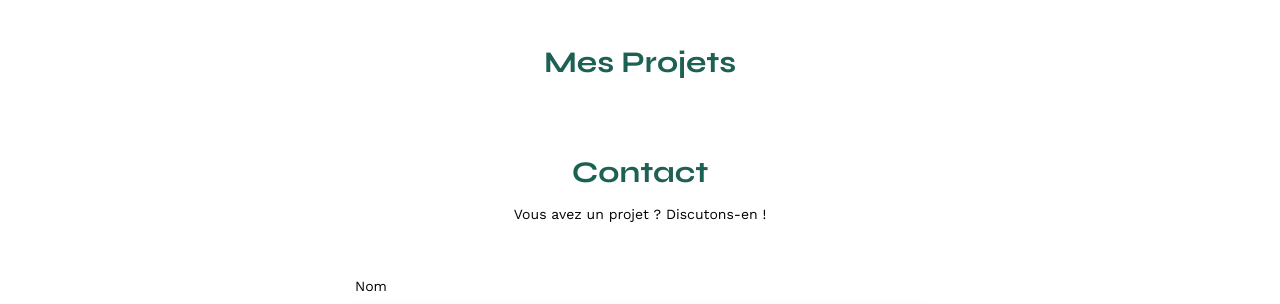
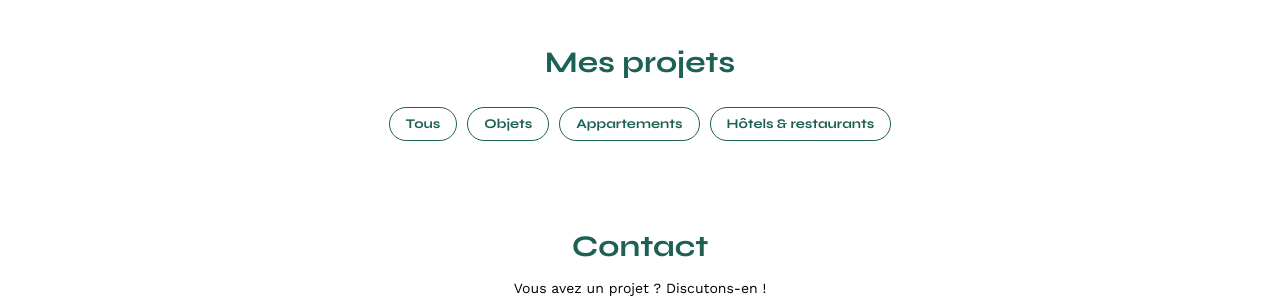
Before and after one commit to DennysLemoine/Portfolio-architecte-sophie-bluel, a plain HTML site: page FrontEnd/index.html in a window 1280 px wide. Shown: the part 488-792 px from the top of the page. Drawn offline with nearby package versions, Linux system fonts and the light colour scheme; no server answers.

Commit message:
feat: start filter section

```diff
--- a/FrontEnd/assets/style.css
+++ b/FrontEnd/assets/style.css
@@ -185,3 +185,32 @@ footer nav ul {
 	justify-content: flex-end;
 	margin: 2em
 }
+
+.button_filter {
+	color: #1D6154;
+	display: flex;
+	justify-content: center;
+	margin-bottom: 2.5rem;
+	gap: 10px;
+}
+
+.button_text {
+	font-family: 'Syne';
+	font-weight: 700;
+	color: #1D6154;
+	border: 1px solid #1D6154;
+	background-color: transparent;
+	border-radius: 60px;
+	padding: 0.5rem 1rem 0.5rem 1rem;
+	cursor: pointer;
+}
+
+.button_filter button:hover {
+	background-color: #1D6154;
+	color: white;
+}
+
+.button_filter button:focus {
+	background-color: #1D6154;
+	color: white;
+}
--- a/FrontEnd/index.html
+++ b/FrontEnd/index.html
@@ -35,7 +35,13 @@
 		</article>
 	</section>
 	<section id="portfolio">
-		<h2>Mes Projets</h2>
+		<h2>Mes projets</h2>
+		<div class="button_filter">
+			<button class="button_text">Tous</button>
+			<button class="button_text">Objets</button>
+			<button class="button_text">Appartements</button>
+			<button class="button_text">Hôtels & restaurants</button>
+		</div>
 		<div class="gallery">
 			<!-- SUPPRESSION HTML POUR DYNAMIQUE | JAVASCRIPT
 			<figure>
```
